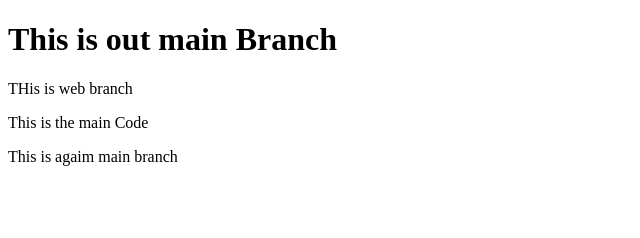
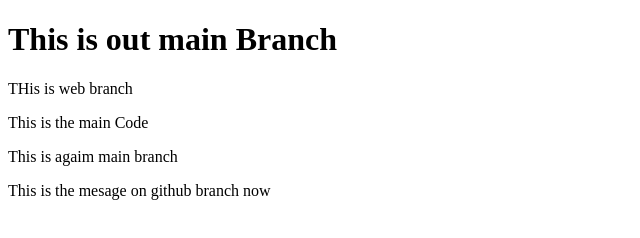
Before and after one commit to alonepranav/github, a plain HTML site: page index.html in a window 1280 px wide. Shown: the whole page, without its empty margins (0-640 px from the left). Drawn offline with Linux system fonts and the light colour scheme.

Commit message:
Github branch updated

```diff
--- a/index.html
+++ b/index.html
@@ -11,5 +11,6 @@
     <p>This is the main Code</p>
 
     <p>This is agaim main branch</p>
+    <p>This is the mesage on github branch now</p>
 </body>
 </html>
```
